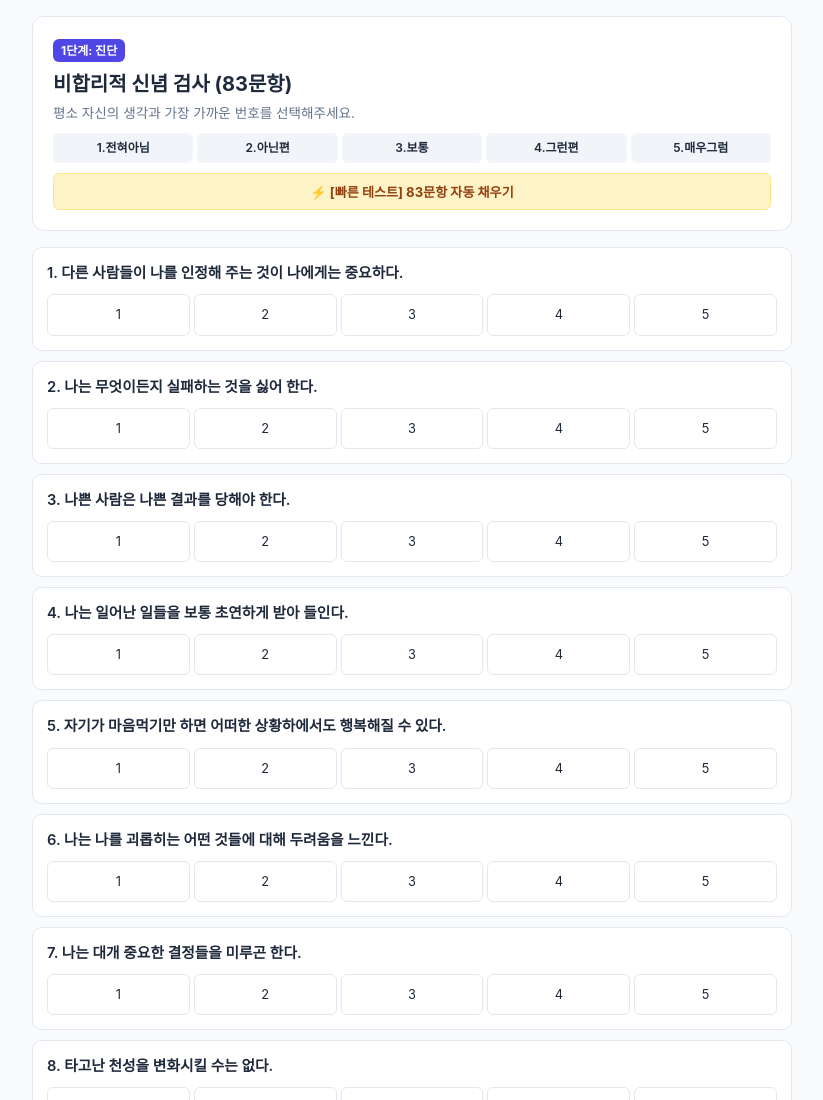
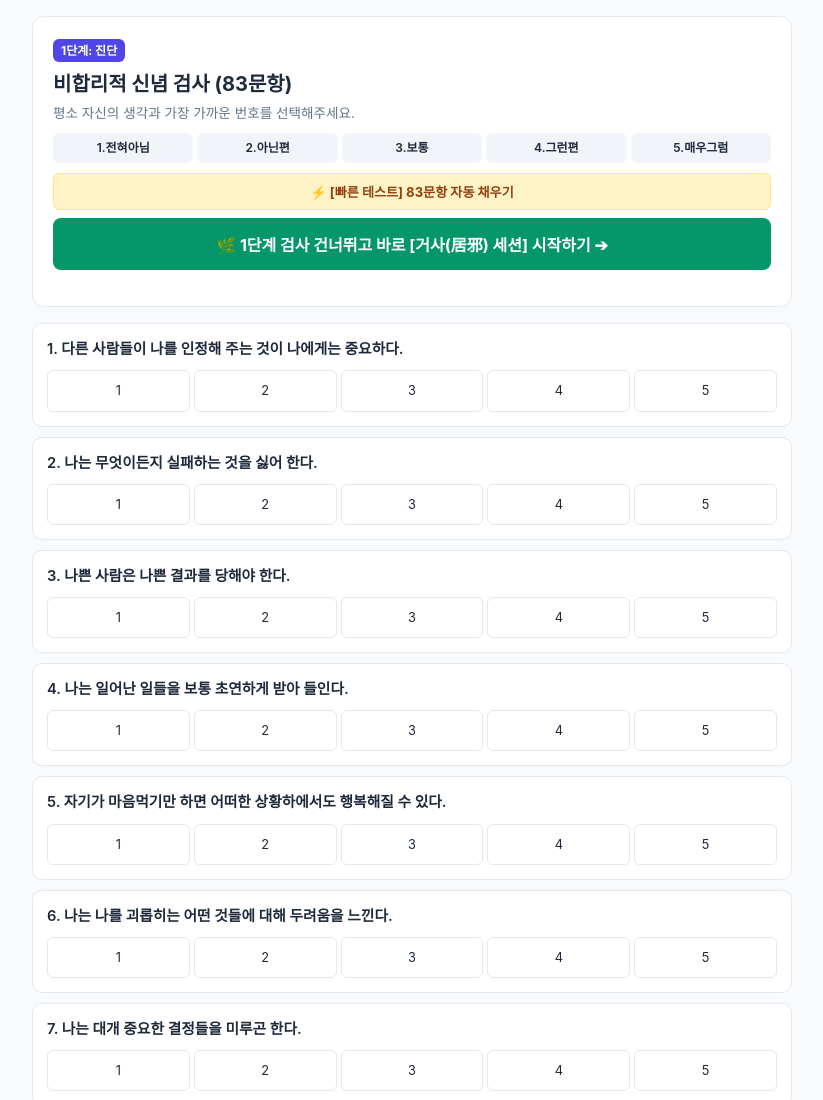
Before and after one commit to Joohee-Seo/Irrational-Beliefs-Test_83, a plain HTML site: page index.html in a window 1280 px wide. Shown: the top 1100 px of the page, without its empty margins (228-1051 px from the left). Drawn offline with nearby package versions, Linux system fonts and the light colour scheme.

Commit message:
Update index.html

```diff
--- a/index.html
+++ b/index.html
@@ -38,6 +38,7 @@
       <div>1.전혀아님</div><div>2.아닌편</div><div>3.보통</div><div>4.그런편</div><div>5.매우그럼</div>
     </div>
     <button type="button" class="test-auto-btn" onclick="quickFillForTesting()">⚡ [빠른 테스트] 83문항 자동 채우기</button>
+    <button type="button" class="btn-main" style="background:#059669; margin-top:8px;" onclick="location.href='geosa.html'">🌿 1단계 검사 건너뛰고 바로 [거사(居邪) 세션] 시작하기 ➔</button>
   </header>
 
   <div id="survey-list"></div>
```
